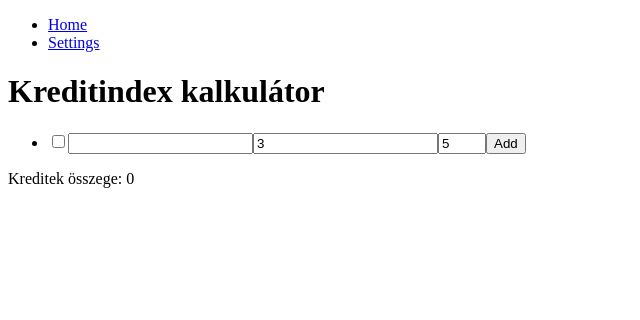
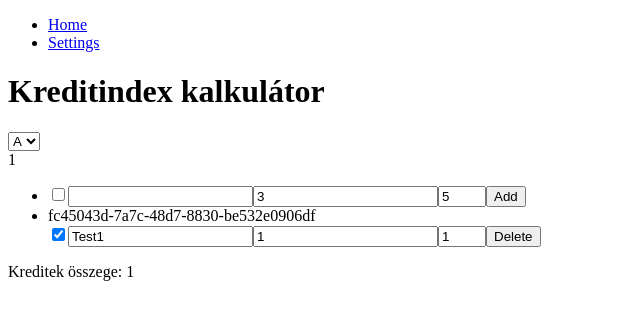
Before and after one commit to janosnagygyorgy/kredit-v2, a React (Vite) app: page /home in a window 1280 px wide. Shown: the top 320 px of the page, without its empty margins (0-640 px from the left). Built offline with nearby package versions, Linux system fonts and the light colour scheme.

Commit message:
Add SemesterSelect and mock StorageService

```diff
--- a/src/App.tsx
+++ b/src/App.tsx
@@ -3,9 +3,11 @@ import Navbar from "./components/Navbar";
 import Home from "./pages/Home";
 import Settings from "./pages/Settings";
 import CalculatorService from "./services/CalculatorService";
+import StorageService from "./services/StorageService";
 
 function App() {
   const calculatorService = new CalculatorService();
+  const storageService = new StorageService();
 
   return (
     <>
@@ -14,7 +16,12 @@ function App() {
         <Routes>
           <Route
             path="/Home"
-            element={<Home calculatorService={calculatorService} />}
+            element={
+              <Home
+                calculatorService={calculatorService}
+                storageService={storageService}
+              />
+            }
           />
           <Route
             path="/settings"
--- /dev/null
+++ b/src/components/SemesterSelect.tsx
@@ -0,0 +1,36 @@
+import { useEffect, useState } from "react";
+import type { Subject } from "../interfaces/subject";
+import type StorageService from "../services/StorageService";
+
+interface SemesterSelectProps {
+  storageService: StorageService;
+  replaceSubjects: (subjects: Subject[]) => void;
+}
+
+function SemesterSelect({
+  storageService,
+  replaceSubjects,
+}: SemesterSelectProps) {
+  const [selectedSemester, setSelectedSemester] = useState("1");
+
+  function handleSemesterChange(event: React.ChangeEvent<HTMLSelectElement>) {
+    setSelectedSemester(() => event.target.value);
+  }
+
+  useEffect(() => {
+    replaceSubjects(storageService.loadSemesterSubjects(selectedSemester));
+  }, [selectedSemester]);
+
+  return (
+    <>
+      <select value={selectedSemester} onChange={handleSemesterChange}>
+        <option value="1">A</option>
+        <option value="2">B</option>
+        <option value="3">C</option>
+      </select>
+      <div>{selectedSemester}</div>
+    </>
+  );
+}
+
+export default SemesterSelect;
--- a/src/pages/Home.tsx
+++ b/src/pages/Home.tsx
@@ -1,16 +1,23 @@
 import { useState } from "react";
 import type { Subject } from "../interfaces/subject";
 import type CalculatorService from "../services/CalculatorService";
+import type StorageService from "../services/StorageService";
 import SubjectList from "../components/SubjectList";
 import StatisticsDisplay from "../components/StatisticsDisplay";
+import SemesterSelect from "../components/SemesterSelect";
 
 interface HomeProps {
   calculatorService: CalculatorService;
+  storageService: StorageService;
 }
 
-function Home({ calculatorService }: HomeProps) {
+function Home({ calculatorService, storageService }: HomeProps) {
   const [subjects, setSubjects] = useState<Subject[]>([]);
   calculatorService.load(subjects);
+
+  function replaceSubjects(subjects: Subject[]) {
+    setSubjects(subjects);
+  }
 
   function addSubject(subject: Subject) {
     setSubjects((s) => [subject, ...s]);
@@ -32,6 +39,10 @@ function Home({ calculatorService }: HomeProps) {
   return (
     <>
       <h1>Kreditindex kalkulátor</h1>
+      <SemesterSelect
+        storageService={storageService}
+        replaceSubjects={replaceSubjects}
+      />
       <SubjectList
         subjects={subjects}
         onAddSubject={addSubject}
--- /dev/null
+++ b/src/services/StorageService.ts
@@ -0,0 +1,43 @@
+import { v4 } from "uuid";
+import type { Subject } from "../interfaces/subject";
+
+class StorageService {
+  public loadSemesterSubjects(semester: string): Subject[] {
+    switch (semester) {
+      case "1":
+        return [
+          {
+            id: v4(),
+            completed: true,
+            name: "Test1",
+            credit: 1,
+            grade: 1,
+          },
+        ];
+      case "2":
+        return [
+          {
+            id: v4(),
+            completed: true,
+            name: "Test2",
+            credit: 2,
+            grade: 2,
+          },
+        ];
+      case "3":
+        return [
+          {
+            id: v4(),
+            completed: true,
+            name: "Test3",
+            credit: 3,
+            grade: 3,
+          },
+        ];
+      default:
+        return [];
+    }
+  }
+}
+
+export default StorageService;
```
